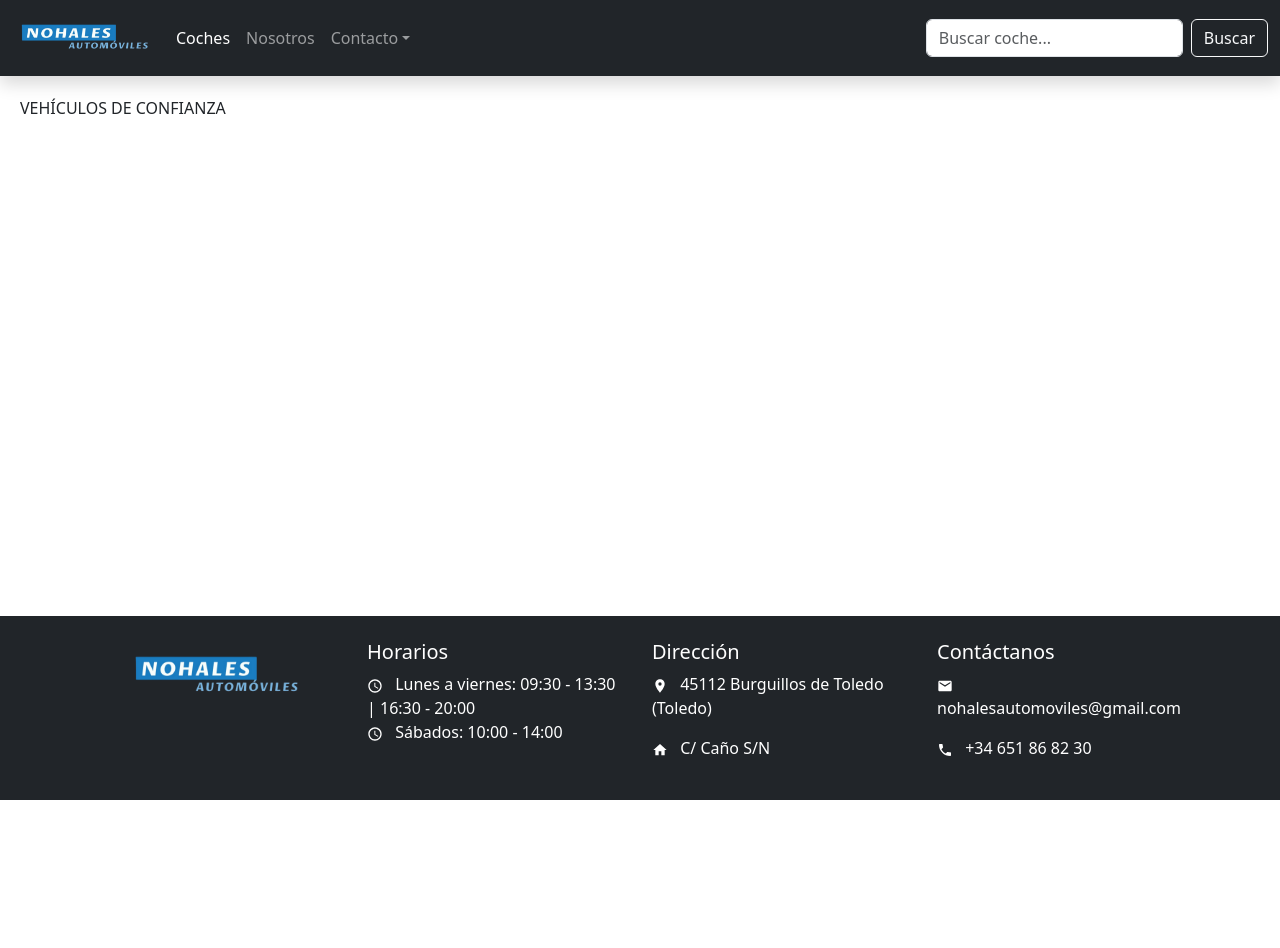
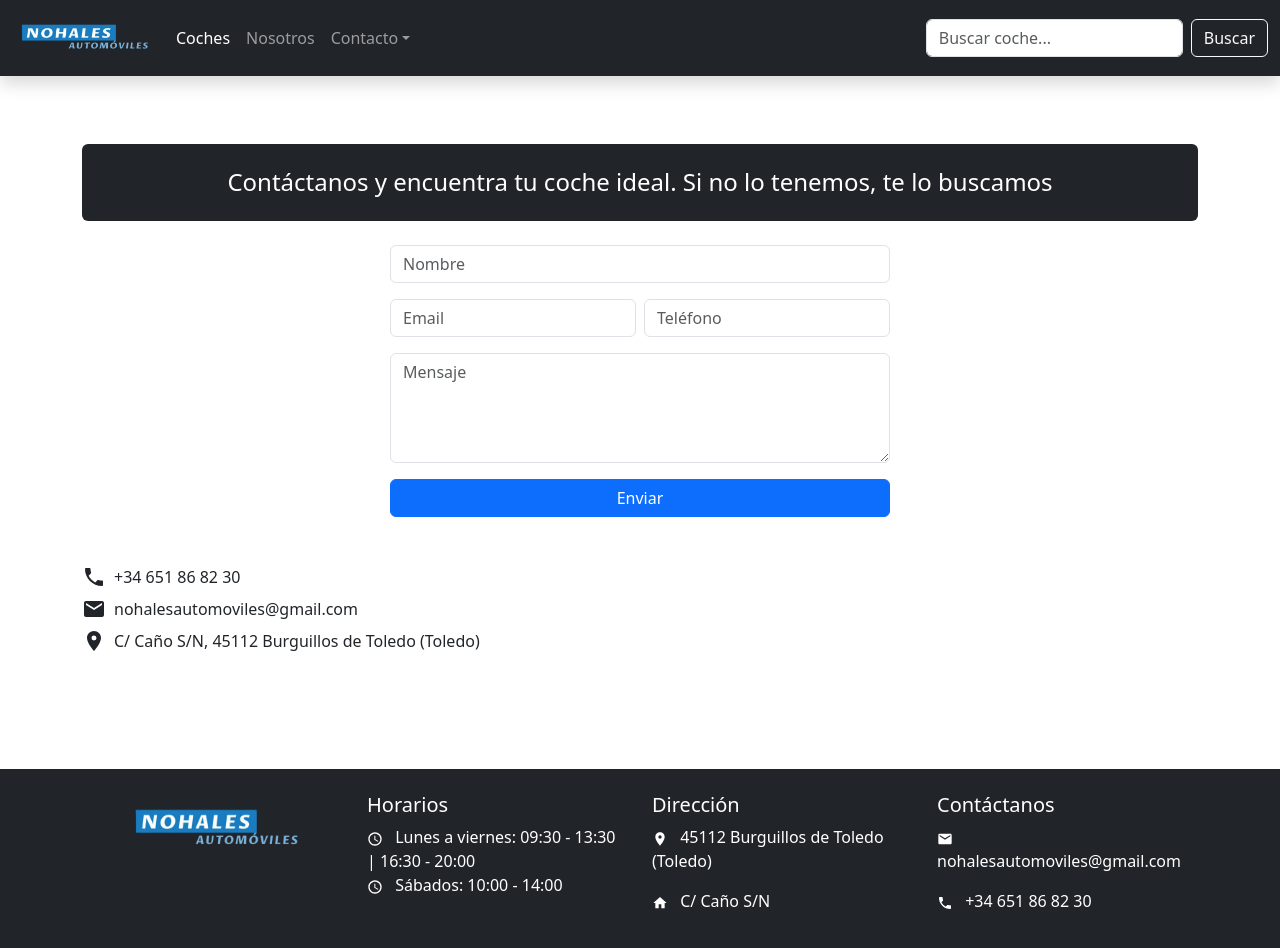
Before and after one commit to JorP2/concesionario-web, a React (Create React App) app in the folder frontend/: page / in a window 1280 px wide. Shown: the top 948 px of the page. Before the commit the page ends 800 px from the top, so only its background shows below. Built offline with nearby package versions, Linux system fonts and the light colour scheme.

Commit message:
Página Contacto básica con bootstrap - Alejandro

```diff
--- a/frontend/src/App.js
+++ b/frontend/src/App.js
@@ -1,14 +1,15 @@
 import { Navbar } from "./components/Navbar";
 import Footer from "./components/Footer";
-import Home from "./pages/Home"
+//import Home from "./pages/Home"
 import "./App.css";
+import Contacto from "./pages/Contacto";
 
 function App() {
   return (
     <div className="app-div">
       <Navbar />
       <main className="main-content">
-        <Home></Home>
+        <Contacto/>
       </main>
       <Footer />
     </div>
--- a/frontend/src/pages/Contacto.jsx
+++ b/frontend/src/pages/Contacto.jsx
@@ -1,7 +1,51 @@
+import { MdEmail, MdPhone, MdLocationOn } from "react-icons/md";
+
 function Contacto() {
   return (
-    <div className="main-div">
-      <p>Página de Contacto</p>
+    <div className="container my-5">
+
+      <div className="bg-dark text-white text-center p-4 mb-4 rounded">
+        <h1 className="h4 m-0">
+          Contáctanos y encuentra tu coche ideal. Si no lo tenemos, te lo buscamos
+        </h1>
+      </div>
+
+      <form className="mx-auto" style={{ maxWidth: "500px" }}>
+
+        <div className="mb-3">
+          <input type="text" className="form-control" placeholder="Nombre" />
+        </div>
+
+        <div className="row g-2 mb-3">
+          <div className="col-12 col-md-6">
+            <input type="email" className="form-control" placeholder="Email" />
+          </div>
+          <div className="col-12 col-md-6">
+            <input type="text" className="form-control" placeholder="Teléfono" />
+          </div>
+        </div>
+
+        <div className="mb-3">
+          <textarea className="form-control" rows="4" placeholder="Mensaje"></textarea>
+        </div>
+
+        <button type="submit" className="btn btn-primary w-100">
+          Enviar
+        </button>
+      </form>
+
+      <div className="mt-5">
+        <div className="d-flex align-items-center mb-2">
+          <MdPhone className="me-2" size={24}/> +34 651 86 82 30
+        </div>
+        <div className="d-flex align-items-center mb-2">
+          <MdEmail className="me-2" size={24}/> nohalesautomoviles@gmail.com
+        </div>
+        <div className="d-flex align-items-center mb-2">
+          <MdLocationOn className="me-2" size={24}/> C/ Caño S/N, 45112 Burguillos de Toledo (Toledo)
+        </div>
+      </div>
+
     </div>
   );
 }
```
